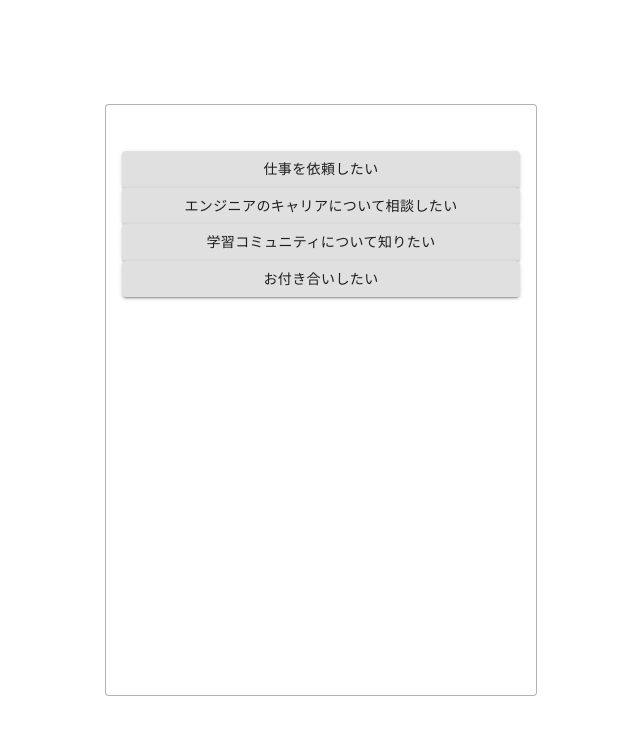
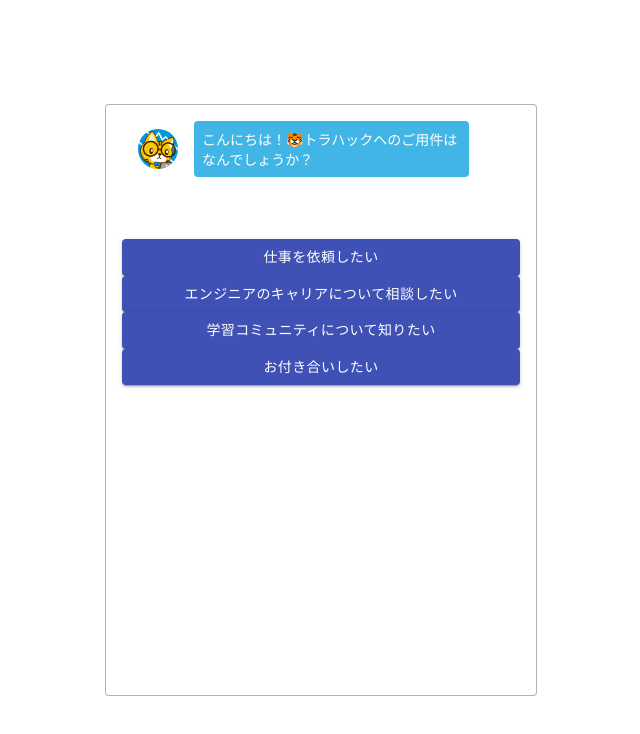
Before and after one commit to noel99l/chatbot-react, a React (Create React App) app: page / in a window 1280 px wide. Shown: the top 734 px of the page, without its empty margins (319-959 px from the left). Built offline with nearby package versions, Linux system fonts and the light colour scheme.

Commit message:
#6...条件分岐とコールバック関数のbind

```diff
--- a/src/App.jsx
+++ b/src/App.jsx
@@ -1,7 +1,7 @@
 
 import React from 'react';
 import './assets/styles/style.css';
-import { AnswersList, Chats } from './components';
+import { AnswersList, Chats } from './components/index';
 import defaultDataset from "./dataset";
 
 export default class App extends React.Component {
@@ -14,25 +14,55 @@
             dataset: defaultDataset,
             open: false
         }
+        this.selectedAnswer = this.selectedAnswer.bind(this)
     }
-    initAnswer = () => {
-        const initDataset = this.state.dataset[this.state.currentId]
-        const initAnswers = initDataset.answers;
+
+    displayNextQuestion = (nextQuestionId) => {
+        const chats = this.state.chats
+        chats.push({
+            text: this.state.dataset[nextQuestionId].question,
+            type: 'question'
+        })
+
         this.setState({
-            answers: initAnswers
+            answers: this.state.dataset[nextQuestionId].answers,
+            chats: chats,
+            currentId: nextQuestionId
         })
     }
 
+    selectedAnswer = (selectedAnswer, nextQuestionId) => {
+        switch(true) {
+            case (nextQuestionId ==='init'):
+                this.displayNextQuestion(nextQuestionId)
+                break;
+            default:
+                const chats = this.state.chats;
+                chats.push({
+                    text: selectedAnswer,
+                    type: 'answer'
+                })
+
+                this.setState({
+                    chats: chats
+                    // chats: this.state.chats.push(chat) は直接stateを書き換えてしまっているのでNG
+                })
+                this.displayNextQuestion(nextQuestionId)
+                break;
+        }
+    }
+
     componentDidMount() {
-        this.initAnswer()
+        const initAnswer = ''
+        this.selectedAnswer(initAnswer, this.state.currentId)
     }
 
     render() {
         return(
             <section className="c-section">
                 <div className="c-box">
-                    <Chats />
-                    <AnswersList answers={this.state.answers}/>
+                    <Chats chats={this.state.chats}/>
+                    <AnswersList answers={this.state.answers} select={this.selectedAnswer}/>
                 </div>
             </section>
         )
--- a/src/components/Answer.jsx
+++ b/src/components/Answer.jsx
@@ -11,7 +11,7 @@
 const Answer = (props) => {
     // const classes = useStyles()
     return(
-        <Button variant="contained">
+        <Button variant="contained" color="primary" onClick={() => props.select(props.content, props.nextId)}>
             {props.content}
         </Button>
     )
--- a/src/components/AnswersList.jsx
+++ b/src/components/AnswersList.jsx
@@ -5,7 +5,7 @@
     return(
         <div className="c-grid__answer">
             {props.answers.map((value, index) => {
-                return  <Answer content={value.content} key={index.toString}/>
+                return  <Answer content={value.content} nextId={value.nextId} key={index.toString} select={props.select}/>
             })}
         </div>
     )
--- /dev/null
+++ b/src/components/Chat.jsx
@@ -0,0 +1,28 @@
+import Avatar from '@material-ui/core/Avatar';
+import ListItem from '@material-ui/core/ListItem';
+import ListItemAvatar from '@material-ui/core/ListItemAvatar';
+import React from 'react';
+import NoProfile from '../assets/img/no-profile.png';
+import Torahack from '../assets/img/torahack.png';
+
+const Chat = (props) =>{
+    const isQuestion = (props.type === 'question');
+    const classes = isQuestion? 'p-chat__row': 'p-chat__reverse';
+
+    return(
+        <ListItem className={classes}>
+            <ListItemAvatar>
+                {isQuestion ? (
+                    <Avatar alt="icon" src={Torahack} />
+                ) : (
+                    <Avatar alt="icon" src={NoProfile} />
+                )}
+            </ListItemAvatar>
+            <div className="p-chat__bubble">
+                {props.text}
+            </div>
+        </ListItem>
+    )
+}
+
+export default Chat
--- a/src/components/Chats.jsx
+++ b/src/components/Chats.jsx
@@ -1,10 +1,32 @@
+import List from '@material-ui/core/List';
+import { createStyles, makeStyles } from '@material-ui/core/styles';
 import React from 'react';
+import { Chat } from './index';
 
-const Chats = () =>{
+
+
+const useStyles = makeStyles((theme) =>
+    createStyles({
+        root: {
+        width: '100%',
+        maxWidth: '36ch',
+        backgroundColor: theme.palette.background.paper,
+        },
+        inline: {
+        display: 'inline',
+        },
+    }),
+);
+
+
+const Chats = (props) => {
+    const classes = useStyles()
     return(
-        <>
-
-        </>
+        <List className={classes.root}>
+            {props.chats.map((chat, index) => {
+                return <Chat text={chat.text} type={chat.type} key={index.toString()}/>
+            })}
+        </List>
     )
 }
 
--- a/src/components/index.js
+++ b/src/components/index.js
@@ -1,3 +1,4 @@
 export { default as Answer } from './Answer'
 export { default as AnswersList } from './AnswersList'
+export { default as Chat } from './Chat'
 export { default as Chats } from './Chats'
```
Also changed, not shown: src/assets/img/no-profile.png (added), src/assets/img/torahack.png (added).
